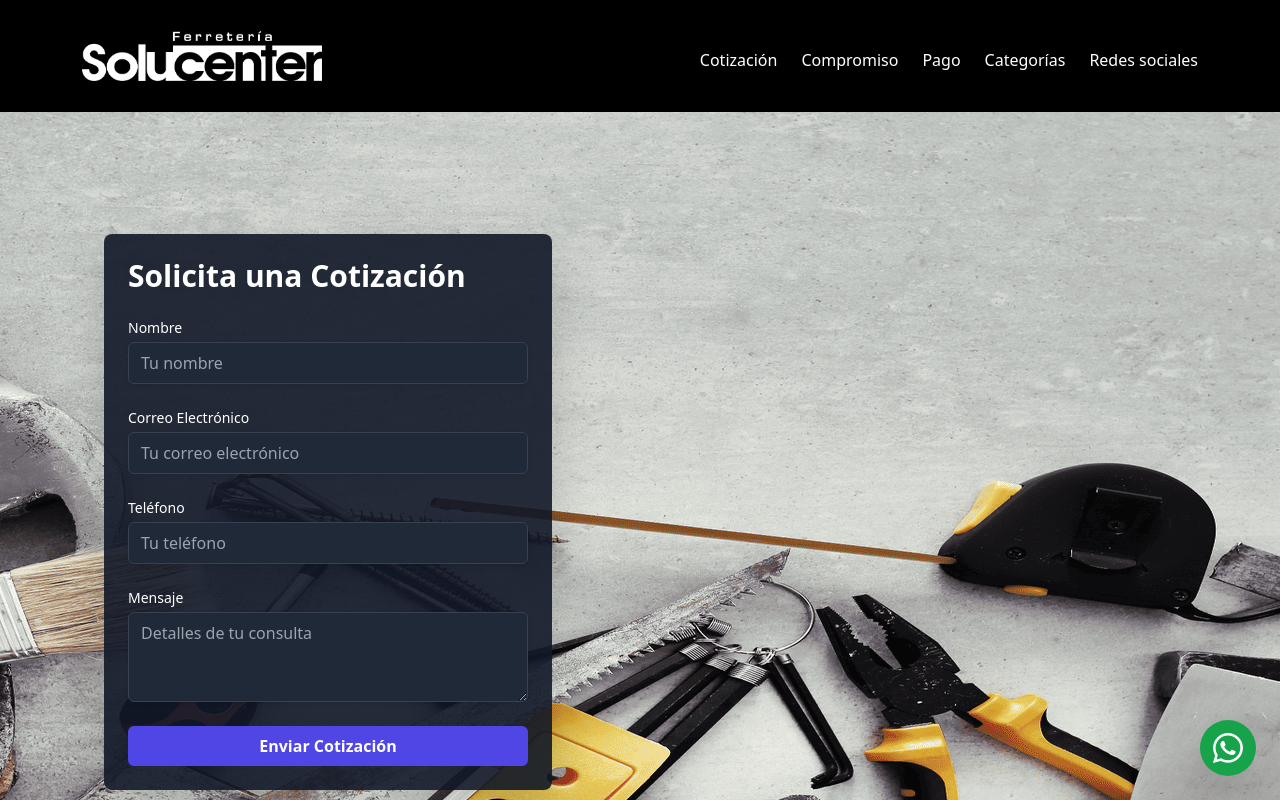
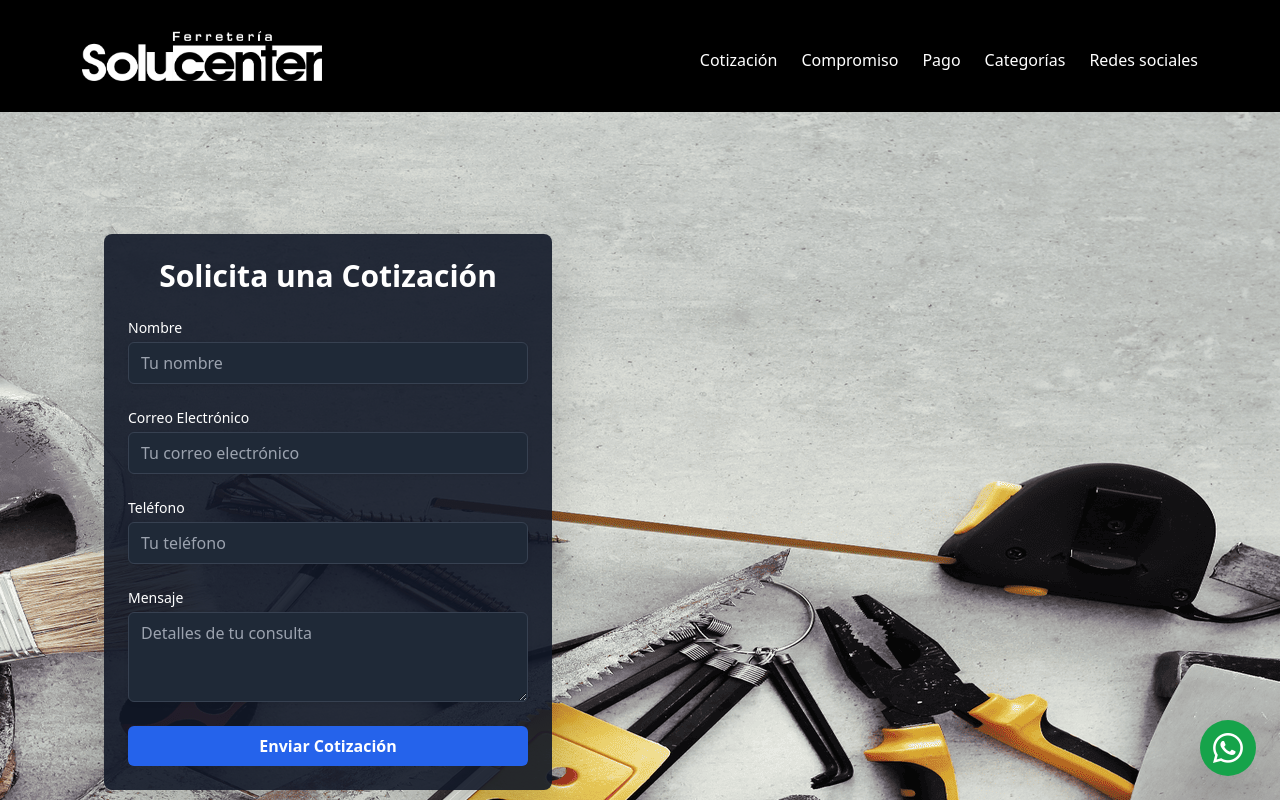
Before and after one commit to RodrigoNarvaez77/proyectoreact, a React (Vite) app: page / in a window 1280 px wide. Shown: the top 800 px of the page. Built offline with nearby package versions, Linux system fonts and the light colour scheme.

Commit message:
28-01-2025

```diff
--- a/src/components/Formulario.jsx
+++ b/src/components/Formulario.jsx
@@ -70,9 +70,10 @@ const Formulario = ({ backgroundImage }) => {
     >
       <div className="absolute inset-0 flex items-center justify-start p-6 ml-20">
         <div className="w-full max-w-md bg-gray-900 bg-opacity-90 p-6 rounded-lg shadow-lg">
-          <h2 className="text-3xl font-bold text-white mb-6">
+          <h2 className="text-3xl font-bold text-white mb-6 text-center">
             Solicita una Cotización
           </h2>
+
           {showNotification && (
             <div
               className={`mb-4 p-4 rounded-md ${
@@ -163,7 +164,7 @@ const Formulario = ({ backgroundImage }) => {
               className={`w-full px-4 py-2 text-white font-semibold rounded-md ${
                 loading
                   ? "bg-gray-500 cursor-not-allowed"
-                  : "bg-indigo-600 hover:bg-indigo-700 focus:ring-2 focus:ring-indigo-500"
+                  : "bg-blue-600 hover:bg-blue-700 focus:ring-2 focus:ring-blue-500"
               }`}
             >
               {loading ? "Enviando..." : "Enviar Cotización"}
```
